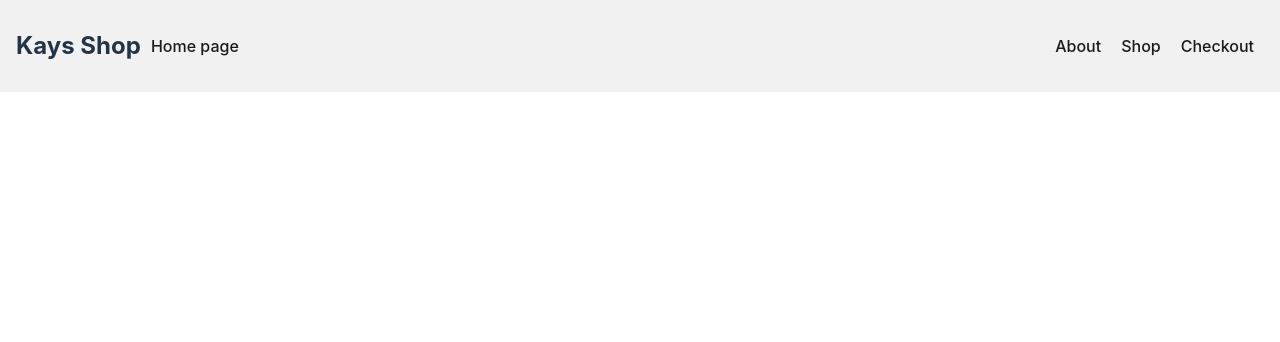
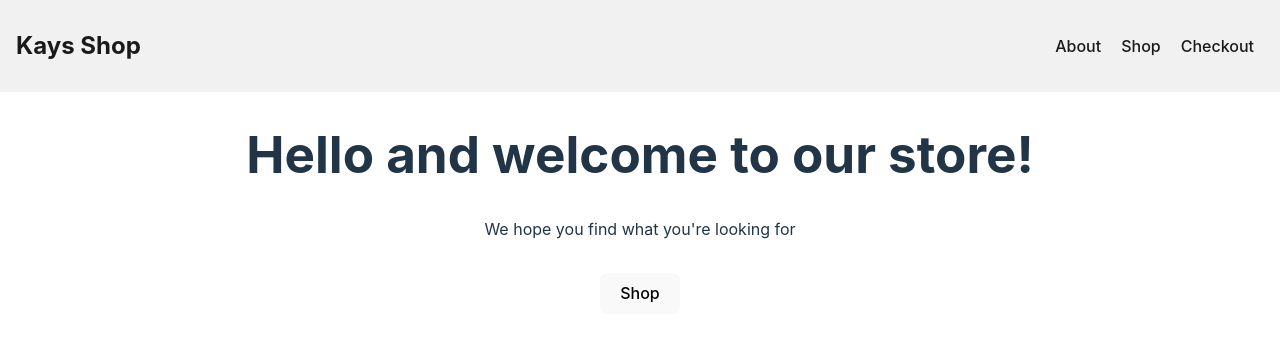
Before and after one commit to kimdogbe/odin_shop, a React (Vite) app: page / in a window 1280 px wide. Shown: the top 342 px of the page. Built offline with nearby package versions, Linux system fonts and the light colour scheme.

Commit message:
Update home root

```diff
--- a/src/App.css
+++ b/src/App.css
@@ -62,7 +62,7 @@ nav ul li {
   color: #f9f9f9;
 }
 
-#home-btn {
+#home-logo {
   margin-right: auto;
 }
 
--- a/src/App.jsx
+++ b/src/App.jsx
@@ -11,10 +11,7 @@ function App() {
     <div>
       <nav>
         <ul>
-          <h2>Kays Shop</h2>
-          <li id='home-btn'>
-            <Link to="home">Home page</Link>
-          </li>
+          <Link id='home-logo' to="/"><h2>Kays Shop</h2></Link>
           <li>
             <Link to="about">About</Link>
           </li>
--- a/src/routes.jsx
+++ b/src/routes.jsx
@@ -14,7 +14,6 @@ const routes = [
     children: [
       {
         index: true,
-        path: "home",
         element: <Home />,
       },
       {
```
